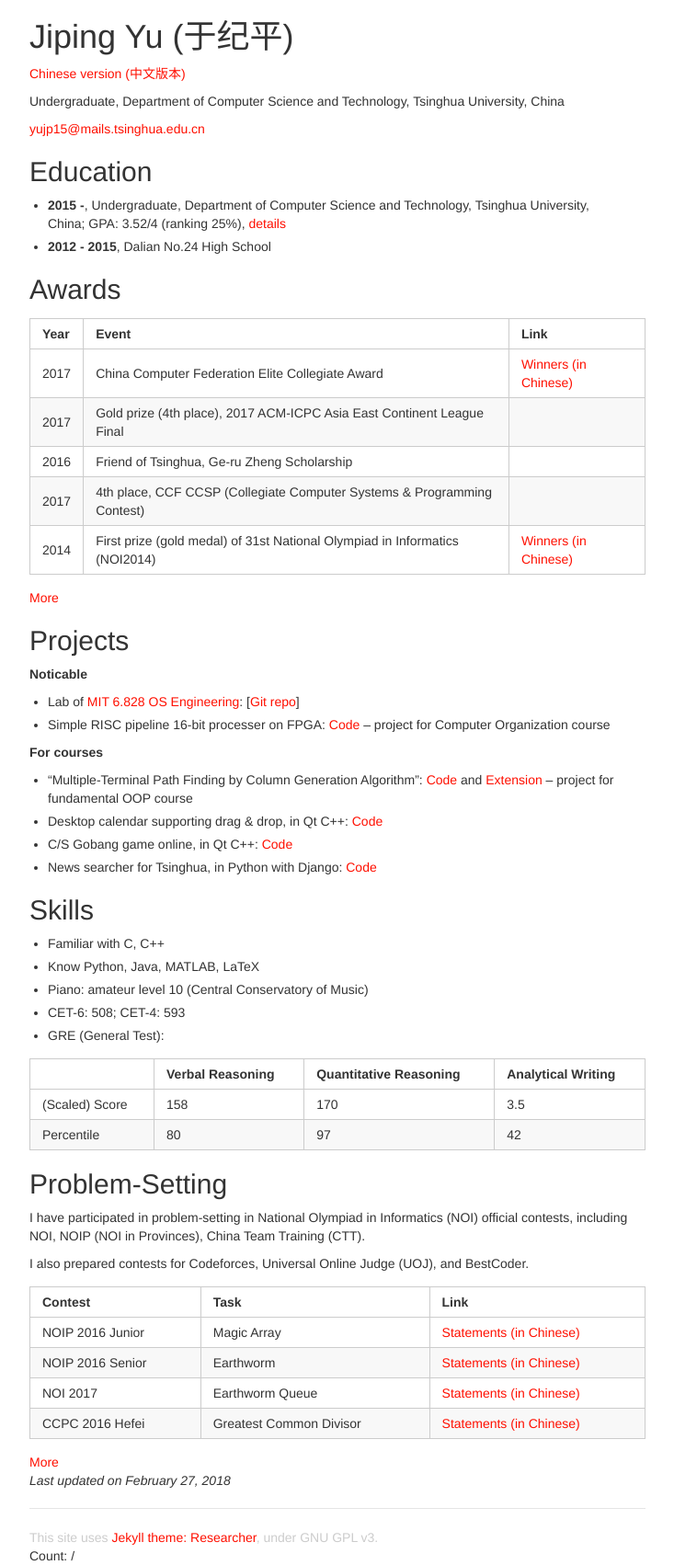
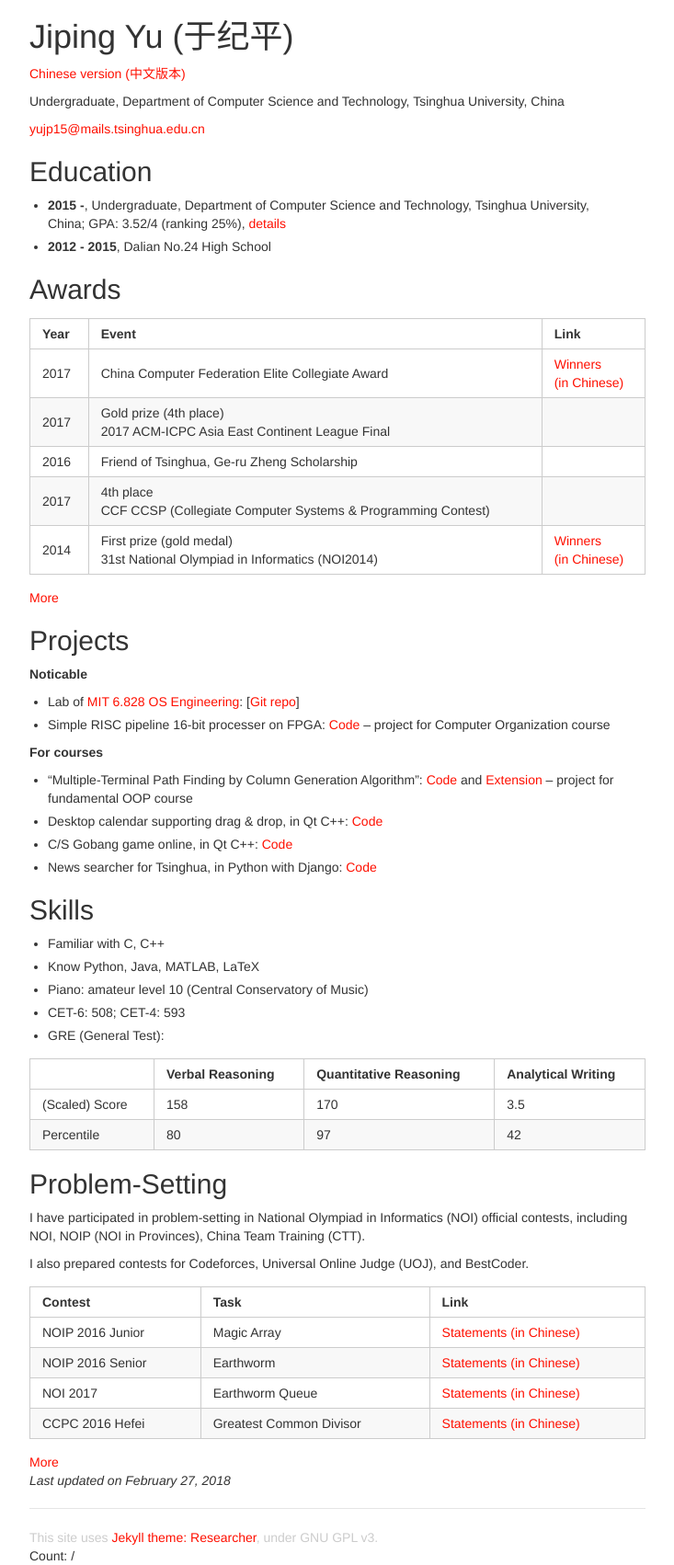
Before and after one commit to ufozgg/ruizhe, a Jekyll site: the page built from en/index.html, in a window 1280 px wide. Shown: the whole page at 92% size, without its empty margins (273-1006 px from the left). Built offline with Jekyll 4.4.1, drawn with Linux system fonts in a browser that asks for light colours; comment, search, counter and statistics services are not loaded.

Commit message:
tweak layout

```diff
--- a/en/index.html
+++ b/en/index.html
@@ -31,11 +31,11 @@ title: Jiping Yu (于纪平)
 		<tr>
 			<td>2017</td>
 			<td>China Computer Federation Elite Collegiate Award</td>
-			<td><a href="http://www.ccf.org.cn/c/2017-07-31/602612.shtml">Winners (in Chinese)</a></td>
+			<td><a href="http://www.ccf.org.cn/c/2017-07-31/602612.shtml">Winners</br>(in Chinese)</a></td>
 		</tr>
 		<tr>
 			<td>2017</td>
-			<td>Gold prize (4th place), 2017 ACM-ICPC Asia East Continent League Final</td>
+			<td>Gold prize (4th place)</br>2017 ACM-ICPC Asia East Continent League Final</td>
 			<td></td>
 		</tr>
 		<tr>
@@ -45,24 +45,24 @@ title: Jiping Yu (于纪平)
 		</tr>
 		<tr>
 			<td>2017</td>
-			<td>4th place, CCF CCSP (Collegiate Computer Systems 	&amp; Programming Contest)</td>
+			<td>4th place</br>CCF CCSP (Collegiate Computer Systems &amp; Programming Contest)</td>
 			<td></td>
 		</tr>
 		<tr>
 			<td>2014</td>
-			<td>First prize (gold medal) of 31st National Olympiad in Informatics (NOI2014)</td>
-			<td><a href="http://download.noi.cn/T/2014/NOI2014huojiangzhengshi.htm">Winners (in Chinese)</a></td>
+			<td>First prize (gold medal)</br>31st National Olympiad in Informatics (NOI2014)</td>
+			<td><a href="http://download.noi.cn/T/2014/NOI2014huojiangzhengshi.htm">Winners</br>(in Chinese)</a></td>
 		</tr>
 	</tbody>
 	<tbody id="award" hidden="true">
 		<tr>
 			<td>2017</td>
 			<td>China Computer Federation Elite Collegiate Award</td>
-			<td><a href="http://www.ccf.org.cn/c/2017-07-31/602612.shtml">Winners (in Chinese)</a></td>
+			<td><a href="http://www.ccf.org.cn/c/2017-07-31/602612.shtml">Winners</br>(in Chinese)</a></td>
 		</tr>
 		<tr>
 			<td>2017</td>
-			<td>Gold prize (4th place), 2017 ACM-ICPC Asia East Continent League Final</td>
+			<td>Gold prize (4th place)</br>2017 ACM-ICPC Asia East Continent League Final</td>
 			<td></td>
 		</tr>
 		<tr>
@@ -72,32 +72,32 @@ title: Jiping Yu (于纪平)
 		</tr>
 		<tr>
 			<td>2017</td>
-			<td>4th place, CCF CCSP (Collegiate Computer Systems 	&amp; Programming Contest)</td>
+			<td>4th place</br>CCF CCSP (Collegiate Computer Systems 	&amp; Programming Contest)</td>
 			<td></td>
 		</tr>
 		<tr>
 			<td>2014</td>
-			<td>First prize (gold medal) of 31st National Olympiad in Informatics (NOI2014)</td>
-			<td><a href="http://download.noi.cn/T/2014/NOI2014huojiangzhengshi.htm">Winners (in Chinese)</a></td>
+			<td>First prize (gold medal)</br>31st National Olympiad in Informatics (NOI2014)</td>
+			<td><a href="http://download.noi.cn/T/2014/NOI2014huojiangzhengshi.htm">Winners</br>(in Chinese)</a></td>
 		</tr>
 		<tr>
 			<td>2013</td>
-			<td>First prize (gold medal) of 31st National Olympiad in Informatics (NOI2013)</td>
-			<td><a href="http://history.ccf.org.cn/resources/1190201776262/noi/CCFNOI2013huojiangmingdan2013-07-25-05_01_17.htm">Winners (in Chinese)</a></td>
+			<td>First prize (gold medal)</br>31st National Olympiad in Informatics (NOI2013)</td>
+			<td><a href="http://history.ccf.org.cn/resources/1190201776262/noi/CCFNOI2013huojiangmingdan2013-07-25-05_01_17.htm">Winners</br>(in Chinese)</a></td>
 		</tr>
 		<tr>
 			<td>2017</td>
-			<td>3rd place, CodeM Programming Contest</td>
+			<td>3rd place</br>CodeM Programming Contest</td>
 			<td><a href="http://codem.meituan.com/">Website (in Chinese)</a></td>
 		</tr>
 		<tr>
 			<td>2017</td>
-			<td>9th CCF Computer Software Certification - pass with full marks</td>
+			<td>Pass with full marks</br>9th CCF Computer Software Certification</td>
 			<td><a href="http://cspro.org/lead/dformsys/application/ccf/pdf/201608107644.pdf">Transcript</a></td>
 		</tr>
 		<tr>
 			<td>2017</td>
-			<td>10th place, MegCup Geek Challenge Contest</td>
+			<td>10th place</br>MegCup Geek Challenge Contest</td>
 			<td><a href="https://2017.megcup.com/">Website (in Chinese)</a></td>
 		</tr>
 	</tbody>
```
